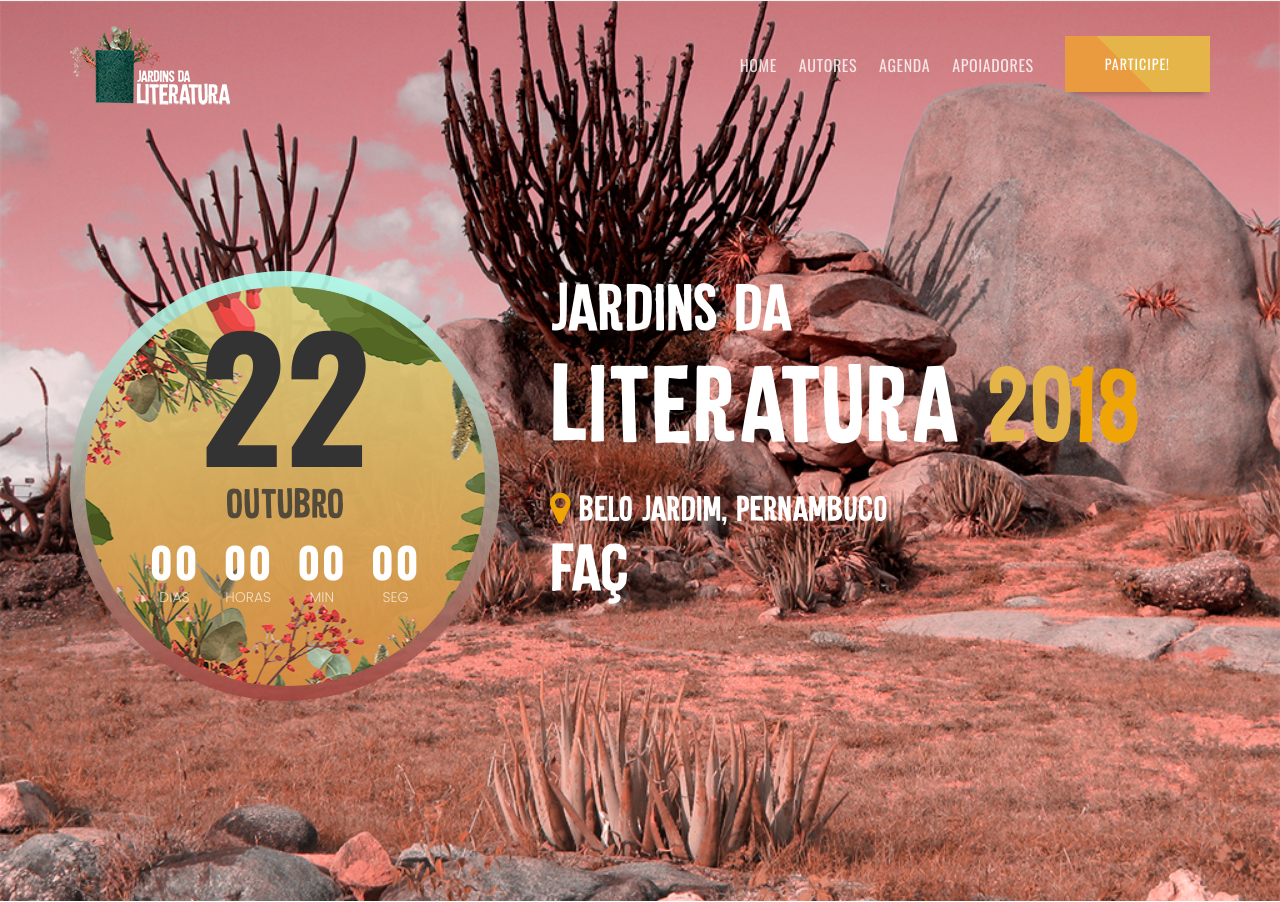
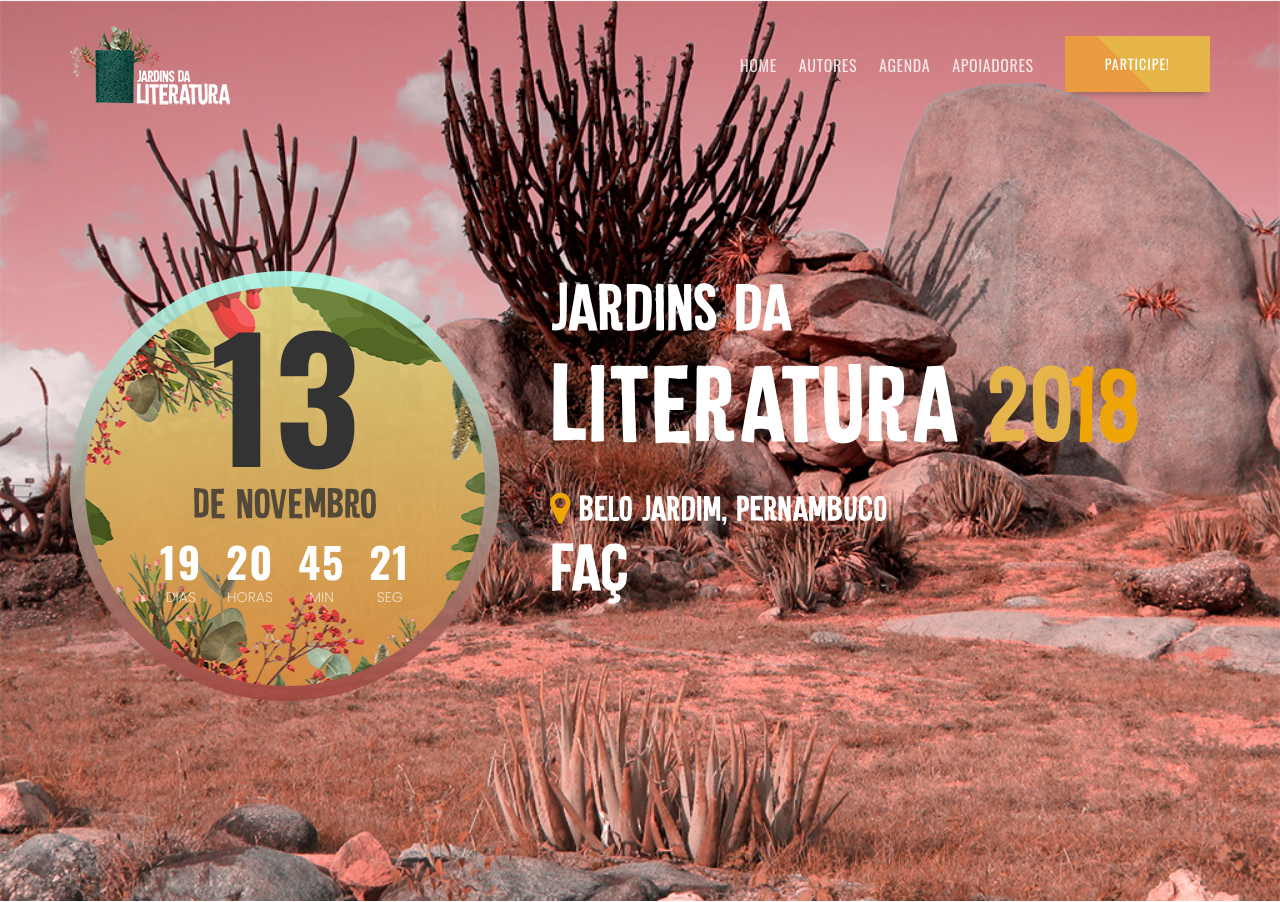
Before and after one commit to trameworks/jdl-django, a Django app: template jardins/templates/core/index.html in a window 1280 px wide. Shown: the top 902 px of the page. Run offline with Django 3.2, Linux system fonts and the light colour scheme; the template is opened without the code that fills it: values that come from a table or form of the project are taken from there, others are empty; tables that the repository leaves empty hold one stand-in row (values such as "Sample post"); grey boxes marked "Sample" are stand-in pictures; parts of the project's set-up code (start-up, migrations or seed data) failed here and were passed over; some libraries are stand-ins or nearby versions.

Commit message:
update date

```diff
--- a/jardins/templates/core/partials/banner.html
+++ b/jardins/templates/core/partials/banner.html
@@ -9,10 +9,10 @@
                             <div class="lgx-banner-info-area">
                                 <div class="lgx-banner-info-circle">
                                     <div class="info-circle-inner">
-                                        <h3 class="date"><b class="lgx-counter">22</b> <span>Outubro</span></h3>
+                                        <h3 class="date"><b class="lgx-counter">13</b> <span>de Novembro</span></h3>
                                         <div class="lgx-countdown-area">
                                             <!-- Date Format :"Y/m/d" || For Example: 1017/10/5  -->
-                                            <div id="lgx-countdown" data-date="2018/10/22"></div>
+                                            <div id="lgx-countdown" data-date="2018/11/13"></div>
                                         </div>
                                     </div>
                                 </div>
```
